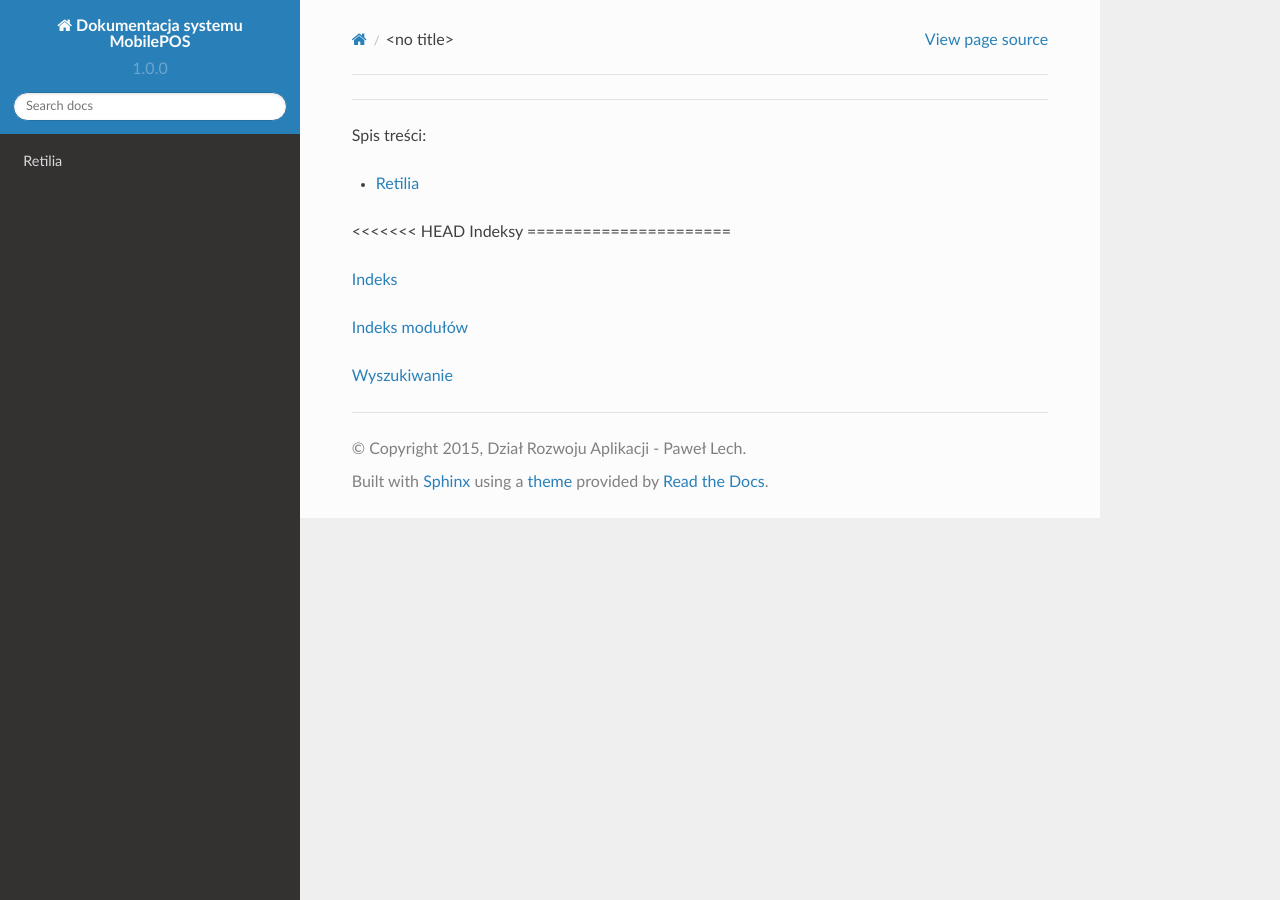
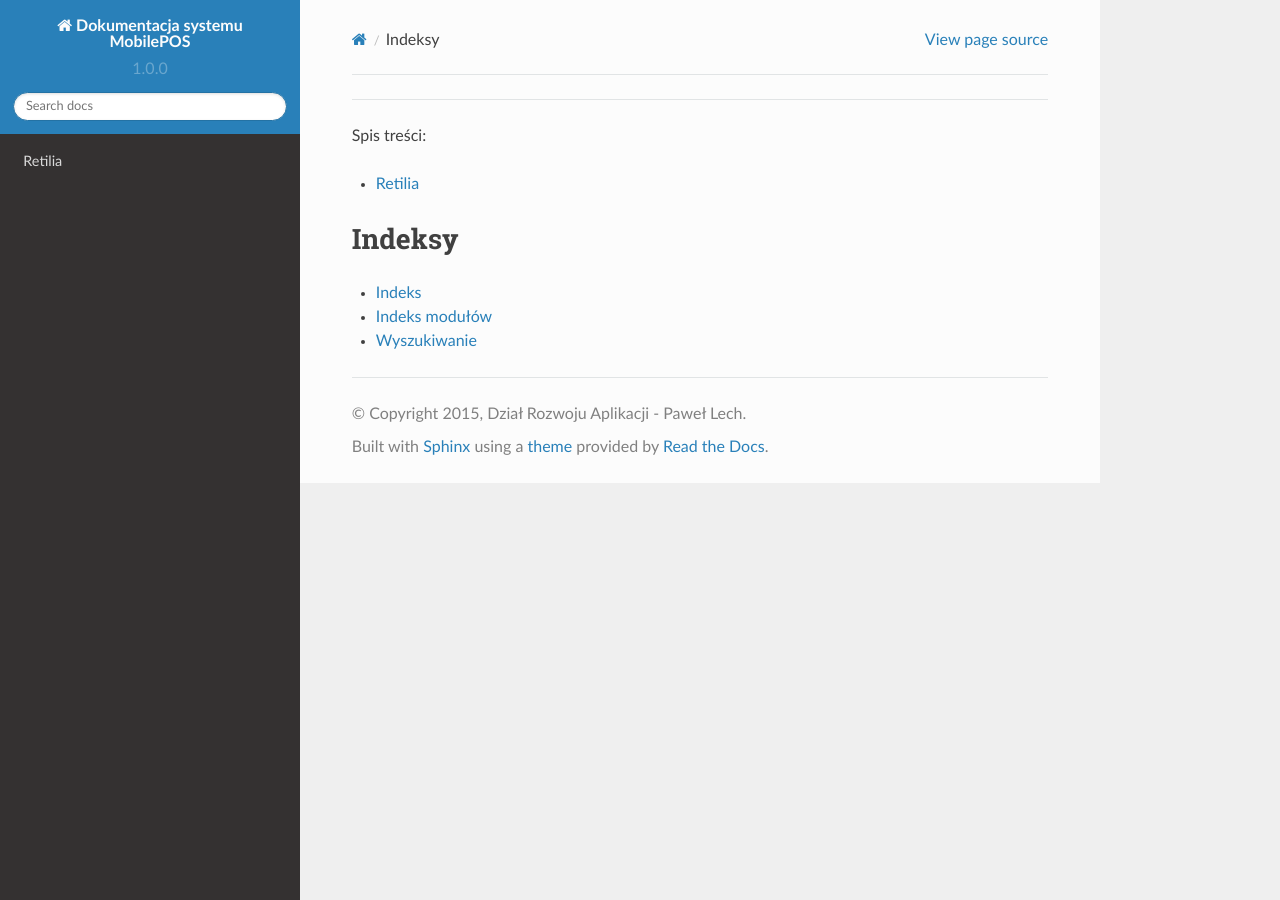
Before and after one commit to lechDRA2015/dokumentacja.retilia, a Sphinx documentation site: the page built from docs/source/index.rst, in a window 1280 px wide. Built offline with Sphinx 7.4.7 and the Read the Docs theme 2.0.0, drawn with Linux system fonts in a browser that asks for light colours; pages that are not in the unit, such as notebooks, are missing from menus.

Commit message:
pousuwanie gitowskim

```diff
--- a/docs/source/index.rst
+++ b/docs/source/index.rst
@@ -24,14 +24,10 @@ Spis treści:
 
 
 
-<<<<<<< HEAD
+
 Indeksy
 ======================
 
 * :ref:`genindex`
 * :ref:`modindex`
 * :ref:`search`
-
-
-=======
->>>>>>> 9504b3dba599287ba460fa4f2e4a33f567ad2b01
```
